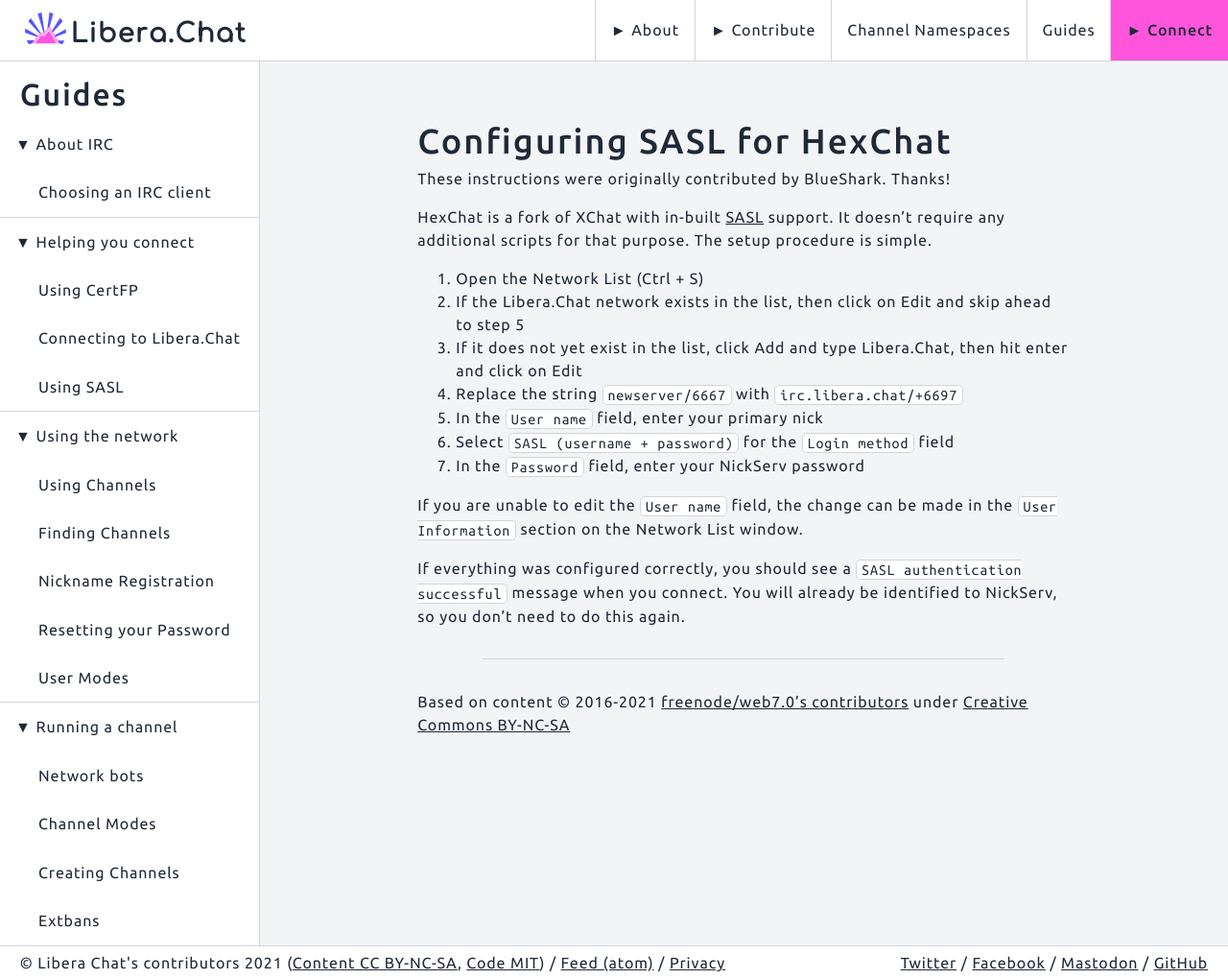
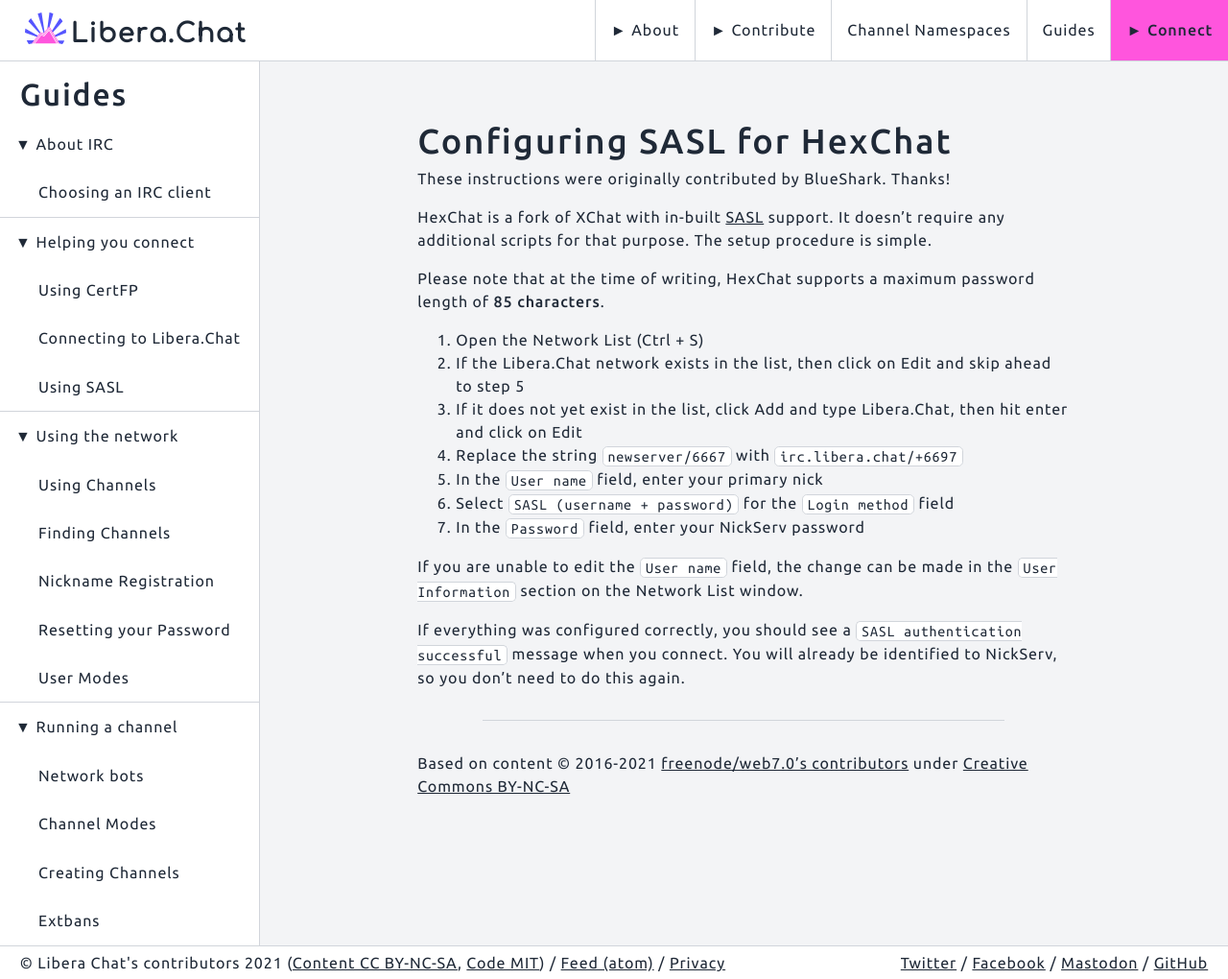
Before and after one commit to Libera-Chat/libera-chat.github.io, a Jekyll site: the page built from content/_guides/sasl/hexchat.md, in a window 1280 px wide and 1020 px high. Shown: the whole window at 96% size. Built offline with Jekyll 4.4.1, drawn with Linux system fonts in a browser that asks for light colours.

Commit message:
Update hexchat.md
Add note about maxiumum password length.

```diff
--- a/content/_guides/sasl/hexchat.md
+++ b/content/_guides/sasl/hexchat.md
@@ -9,6 +9,9 @@
 HexChat is a fork of XChat with in-built [SASL](/guides/sasl) support.
 It doesn't require any additional scripts for that purpose. The setup
 procedure is simple.
+
+Please note that at the time of writing, HexChat supports a maximum password
+length of __85 characters__.
 
 1. Open the Network List (Ctrl + S)
 2. If the Libera.Chat network exists in the list, then click on Edit and skip
```
